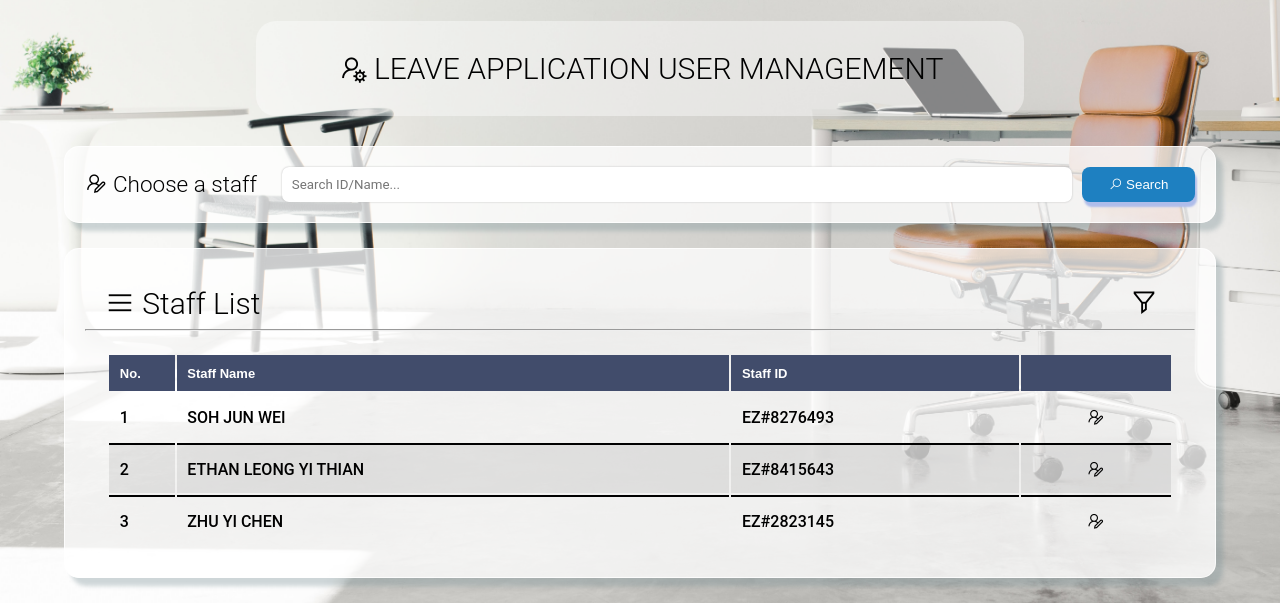
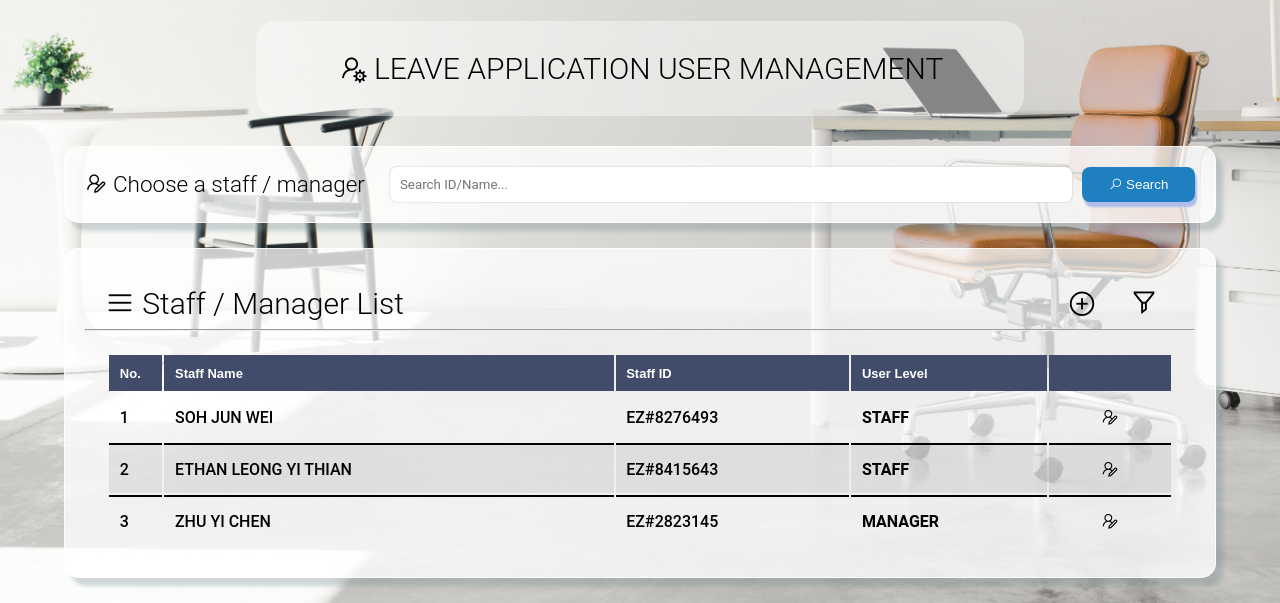
Before and after one commit to Ethanlyt/ezLeave, a PHP site: page /adminHome.html in a window 1280 px wide. Shown: the part 409-1012 px from the top of the page. Run offline with PHP 8.4, Linux system fonts and the light colour scheme.

Commit message:
hyperlink update

```diff
--- a/adminHome.html
+++ b/adminHome.html
@@ -78,7 +78,7 @@
 
 
         <div class="container_nav">
-            <h2><i class="las la-user-edit "></i> Choose a staff</h2>
+            <h2><i class="las la-user-edit "></i> Choose a staff / manager</h2>
             <div class="searchfield">
                 <input type="text" name="search_paramter" class="searchparameter" placeholder="Search ID/Name..."/>
                 <button class="button searchbutton"><i class="las la-search"></i> Search</button>
@@ -87,7 +87,9 @@
 
         <div class="staff_list_container">
             <div class="staff_list">
-                <h4><i class="las la-bars"></i> Staff List</h4>
+                <h4><i class="las la-bars"></i> Staff / Manager List</h4>
+
+                <a href="adminform.html" class="add_button"><i class="las la-plus-circle"></i></a>
 
                 <div class="dropdown">
                     <button class="button dropbtn"><i class="las la-filter"></i></button>
@@ -107,13 +109,15 @@
                     <th class="header_index">No.</th>
                     <th class="header_name">Staff Name</th>
                     <th class="header_id">Staff ID</th>
-                    <th></th>
+                    <th class="header_level">User Level</th>
+                    <th class="empty_cell"></th>
                 </tr>
 
                 <tr class="table_item">
                     <td class="item_index item_index_first">1</td>
                     <td class="item_name item_name_first">SOH JUN WEI </td>
                     <td class=" item_id item_id_first">EZ#8276493</td>
+                    <td class=" item_level item_level_first">STAFF</td>
                     <td class="item_id_first edit_icon">
                         <a href="#"><i class="las la-user-edit"></i></a>
                     </td>
@@ -122,12 +126,14 @@
                     <td class="item_index">2</td>
                     <td class="item_name">ETHAN LEONG YI THIAN </td>
                     <td class="item_id">EZ#8415643</td>
+                    <td class="item_level">STAFF</td>
                     <td class="edit_icon"><a href="#"><i class="las la-user-edit"></i></a></td>
                 </tr>
                 <tr class="table_item">
                     <td class="item_index">3</td>
                     <td class="item_name">ZHU YI CHEN </td>
                     <td class="item_id">EZ#2823145</td>
+                    <td class="item_level">MANAGER</td>
                     <td class="edit_icon"><a href="#"><i class="las la-user-edit"></i></a></td>
                 </tr>
             </table>
--- a/css/adminHome.css
+++ b/css/adminHome.css
@@ -171,6 +171,23 @@ button:active{
     color:white;
 }
 
+.add_button{
+    margin-left: auto;
+}
+
+.la-plus-circle{
+    display: block;
+    transition: all .3s ease;
+    font-size: 3rem;
+    padding: 8px 16px;
+    border-radius: 3px;
+
+}
+
+.la-plus-circle:is(:hover, :focus){
+    background-color: #b3b3b3;
+}
+
 /* ===========================
     Drop down
  ============================== */
@@ -247,6 +264,7 @@ th {
     color: white;
 }
 
+
 tr:nth-child(2n+1) {
     background-color: rgba(0, 0, 0, 0.075);
 }
@@ -268,6 +286,7 @@ td {
     border-top:#4c638c 10px;
 }
 
+/* Table header */
 .header_index{
     padding: 1%;
 }
@@ -277,6 +296,11 @@ td {
 .header_id{
     padding: 1%;
 }
+.header_level{
+    padding: 1%;
+}
+
+/* Table item */
 .item_index{
     padding: 1%;
 }
@@ -286,6 +310,12 @@ td {
 .item_id{
     padding: 1%;
 }
+.item_level{
+    padding: 1%;
+    font-weight: bold;
+}
+
+/* First row */
 .item_index_first{
     border-top: none;
 }
@@ -295,6 +325,10 @@ td {
 .item_id_first{
     border-top: none;
 }
+.item_level_first{
+    border-top: none;
+}
+
 table .la-user-edit{
     font-size: large;
     transition: all .3s ease;
--- a/css/loginform.css
+++ b/css/loginform.css
@@ -93,6 +93,10 @@ body {
     font-weight: 300;
 }
 
+.view_password{
+    width: 1.5rem;
+    height: 1.5rem;
+}
 
 
 .login_button {
@@ -103,4 +107,5 @@ body {
     font-weight: 100;
     padding: 1rem 0;
     margin-top: 2rem;
+
 }
```
Also changed, not shown: javascript/loginform.js (added, +12 -0 lines), loginform.html (+12 -1 lines), managerForm.html (+4 -4 lines).
